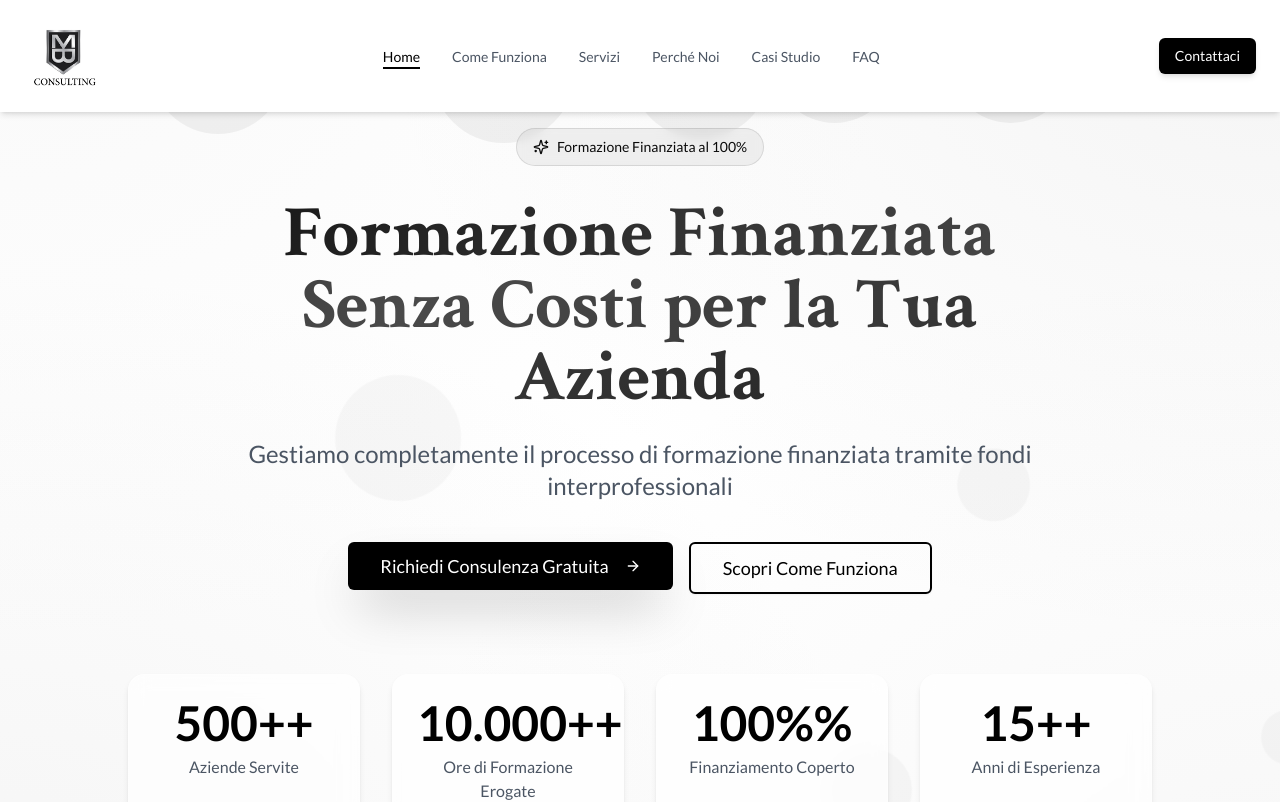
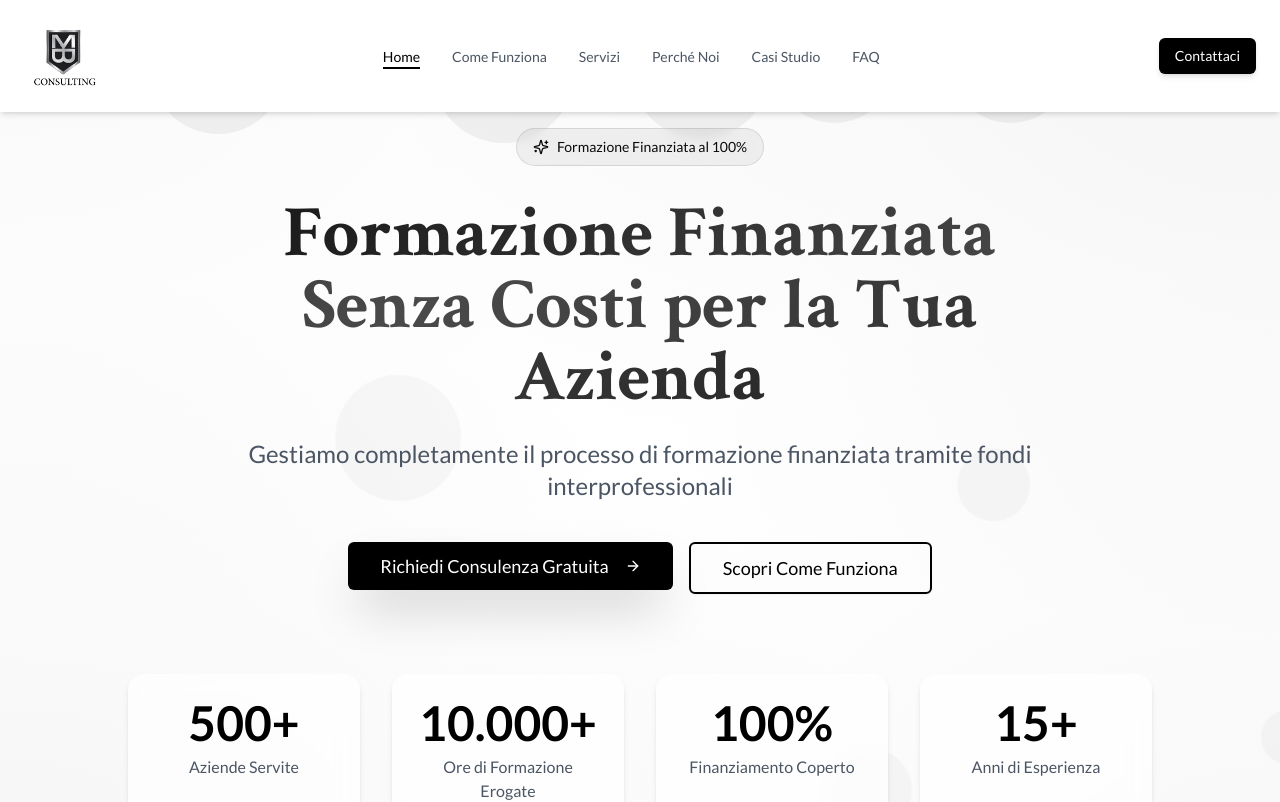
Before and after one commit to Mariobruz/mariobruzzese.it, a React (Create React App) app in the folder frontend/: page / in a window 1280 px wide. Shown: the top 802 px of the page. Built offline with nearby package versions, Linux system fonts and the light colour scheme.

Commit message:
fix counter definitivo

```diff
--- a/frontend/src/pages/Home.jsx
+++ b/frontend/src/pages/Home.jsx
@@ -18,16 +18,20 @@ const AnimatedCounter = ({ end, duration = 2 }) => {
     let startTime;
     let animationFrame;
 
+    const numericValue =
+      typeof end === 'string'
+        ? parseInt(end.replace(/\./g, '').replace(/[^\d]/g, ''), 10)
+        : end;
+
     const animate = (timestamp) => {
       if (!startTime) startTime = timestamp;
       const progress = (timestamp - startTime) / (duration * 1000);
 
       if (progress < 1) {
-        const value = typeof end === 'string' ? parseInt(end) : end;
-        setCount(Math.floor(progress * value));
+        setCount(Math.floor(progress * numericValue));
         animationFrame = requestAnimationFrame(animate);
       } else {
-        setCount(end);
+        setCount(numericValue);
       }
     };
 
@@ -35,7 +39,18 @@ const AnimatedCounter = ({ end, duration = 2 }) => {
     return () => cancelAnimationFrame(animationFrame);
   }, [isInView, end, duration]);
 
-  return <span ref={ref}>{count}{typeof end === 'string' && end.includes('+') ? '+' : ''}{typeof end === 'string' && end.includes('%') ? '%' : ''}</span>;
+  const formatted =
+    typeof end === 'string' && end.includes('.')
+      ? count.toLocaleString('it-IT')
+      : count;
+
+  return (
+    <span ref={ref}>
+      {formatted}
+      {typeof end === 'string' && end.includes('+') ? '+' : ''}
+      {typeof end === 'string' && end.includes('%') ? '%' : ''}
+    </span>
+  );
 };
 
 const Home = () => {
@@ -53,7 +68,6 @@ const Home = () => {
     }
   };
 
-  // Particles for background
   const particles = Array.from({ length: 15 }, (_, i) => ({
     id: i,
     size: Math.random() * 100 + 50,
@@ -63,9 +77,7 @@ const Home = () => {
 
   return (
     <div className="min-h-screen">
-      {/* Hero Section with Parallax */}
       <section className="relative pt-32 pb-20 px-6 overflow-hidden">
-        {/* Animated Background */}
         <div className="absolute inset-0 gradient-mesh">
           <div className="particles">
             {particles.map((particle) => (
@@ -147,7 +159,6 @@ const Home = () => {
             </motion.div>
           </motion.div>
 
-          {/* Animated Stats */}
           <motion.div
             style={{ y: y2 }}
             className="grid grid-cols-2 md:grid-cols-4 gap-8 mt-20 max-w-5xl mx-auto"
@@ -178,7 +189,6 @@ const Home = () => {
         </div>
       </section>
 
-      {/* Value Proposition with Stagger Animation */}
       <section className="py-20 px-6 bg-white relative overflow-hidden">
         <div className="absolute inset-0 opacity-50">
           <div className="absolute top-0 left-0 w-96 h-96 bg-gray-100 rounded-full blur-3xl" />
@@ -241,7 +251,6 @@ const Home = () => {
         </div>
       </section>
 
-      {/* CTA Section with Gradient */}
       <section className="py-20 px-6 bg-gradient-to-br from-gray-900 via-black to-gray-800 text-white relative overflow-hidden">
         <motion.div
           initial={{ scale: 0 }}
@@ -298,7 +307,6 @@ const Home = () => {
         </div>
       </section>
 
-      {/* Contact Modal */}
       <ContactModal
         isOpen={isContactModalOpen}
         onClose={() => setIsContactModalOpen(false)}
```
